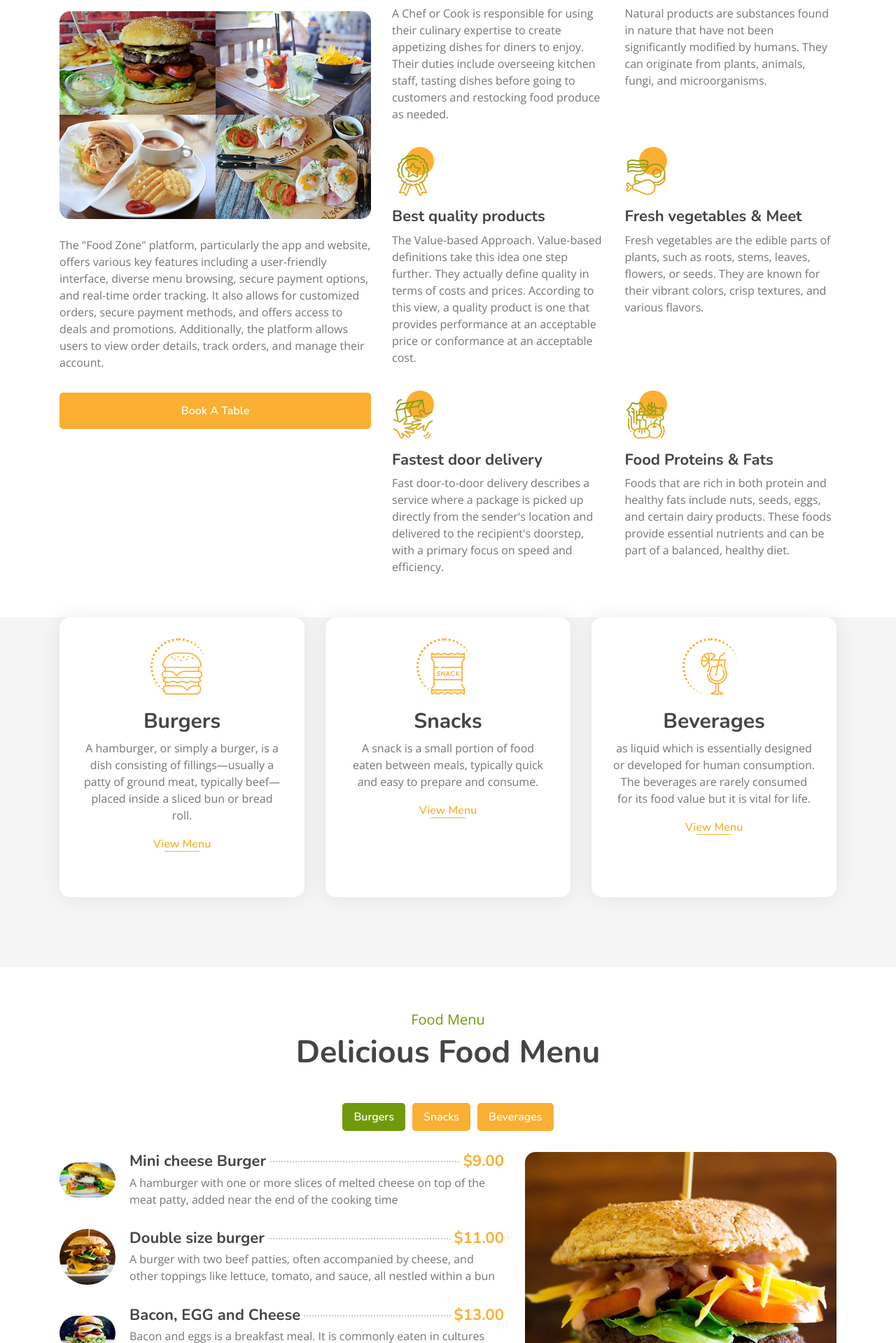
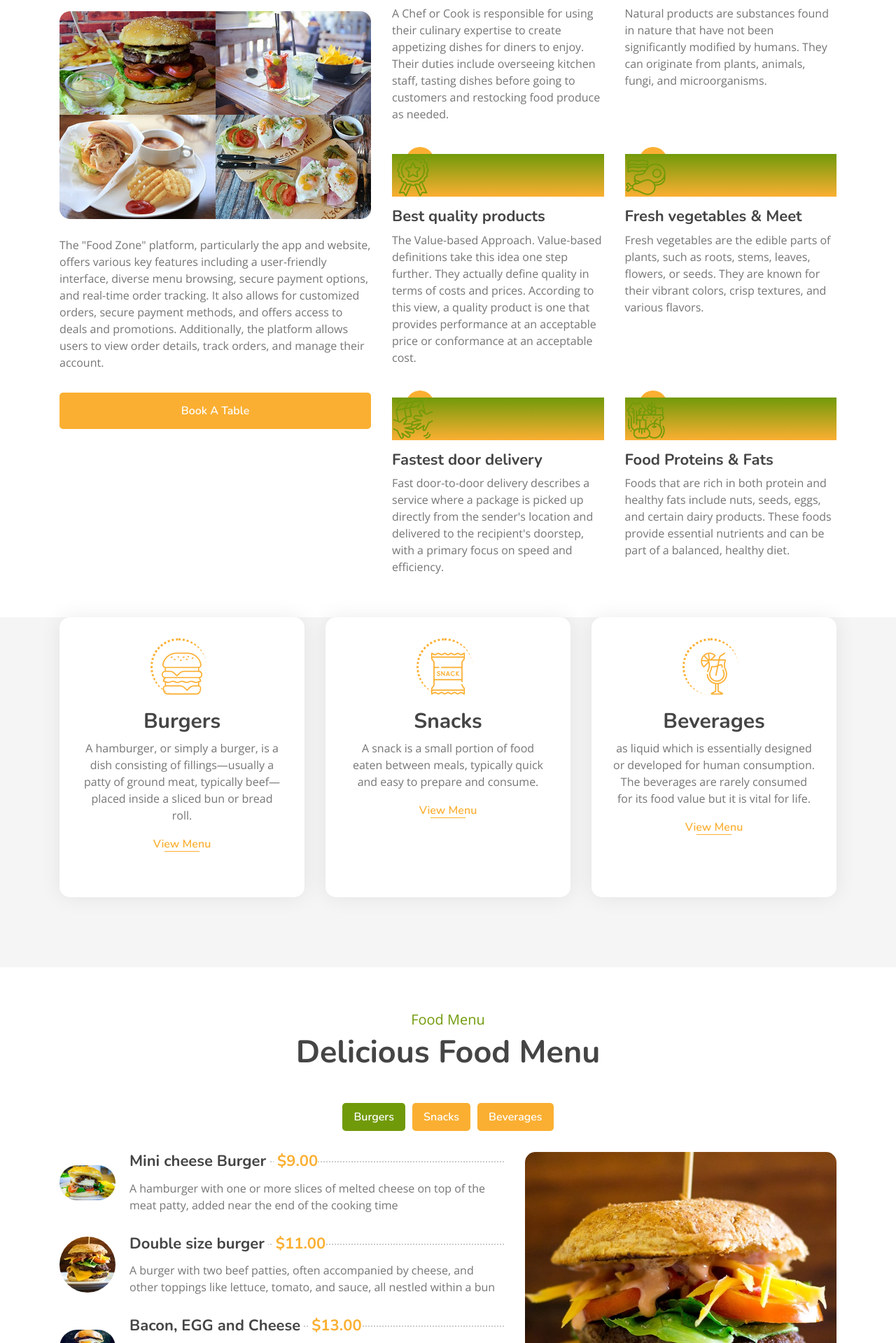
Before and after one commit to nidhitechno/foodzone, a Django app: page / in a window 1280 px wide. Shown: the part 2243-4162 px from the top of the page at 70% size. Run offline with Django 5.2, Linux system fonts and the light colour scheme; some libraries are stand-ins or nearby versions.

Commit message:
foodzoneupdate

```diff
--- a/myapp/admin.py
+++ b/myapp/admin.py
@@ -1,6 +1,6 @@
 from django.contrib import admin , messages
 from django import forms
-from myapp.models import Contact,Category, Team, Dish, Profile,Order,TableBooking,Newslettersubmit
+from myapp.models import Contact, Category, Team, Dish, Profile, Order, TableBooking, Newslettersubmit
 admin.site.site_header = "FoodZone | Admin "
 
 class ContactAdmin(admin.ModelAdmin):
@@ -11,6 +11,7 @@ class ContactAdmin(admin.ModelAdmin):
 
 class CategoryAdmin(admin.ModelAdmin):
     list_display = ['id','name','added_on','updated_on']
+
 
 class TeamAdmin(admin.ModelAdmin):
     list_display = ['id','name','added_on','updated_on']
@@ -30,7 +31,6 @@ class TableBookingAdmin(admin.ModelAdmin):
     search_fields = ('name', 'email', 'mobile')
 
 
-
 class NewslettersubmitAdmin(admin.ModelAdmin):
     list_display = ('email',)
     search_fields = ('email',)
--- a/static/css/style.css
+++ b/static/css/style.css
@@ -845,8 +845,8 @@ a:focus {
     line-height: 60px;
     margin-bottom: 15px;
     background-image: linear-gradient(#719a0a, #fbaf32);
-    -webkit-background-clip: text;
-    -webkit-text-fill-color: transparent;
+    /* -webkit-background-clip: text;
+    -webkit-text-fill-color: transparent; */
 }
 
 .feature .feature-item i::after {
@@ -947,14 +947,14 @@ a:focus {
 
 .menu .menu-text h3 span {
     display: inline-block;
-    float: left;
+    /* float: left; */
     padding-right: 5px;
     background: #ffffff;
 }
 
 .menu .menu-text h3 strong {
     display: inline-block;
-    float: right;
+    /* float: right; */
     padding-left: 5px;
     color: #fbaf32;
     background: #ffffff;
@@ -1691,7 +1691,7 @@ a:focus {
 
 .sidebar .category-widget ul li span {
     display: inline-block;
-    float: right;
+    /* float: right; */
 }
 
 .sidebar .sidebar-widget .tag-widget {
```
Also changed, not shown: myapp/models.py (+10 -2 lines), myapp/views.py (+22 -0 lines), db.sqlite3, static/img/menu-beverage-img.jpg (added), static/img/menu-beverage.jpg (added).
